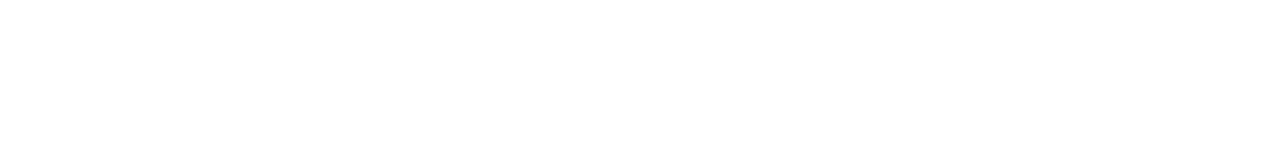
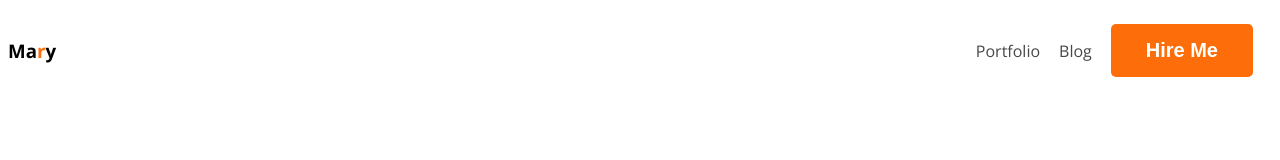
Before and after one commit to Sheikh-Md-Anisur-Rahman/web-developer-portfolio, a plain HTML site: page index.html in a window 1280 px wide. Drawn offline with nearby package versions, Linux system fonts and the light colour scheme.

Commit message:
nav added

```diff
--- a/index.html
+++ b/index.html
@@ -4,10 +4,21 @@
     <meta charset="UTF-8">
     <meta name="viewport" content="width=device-width, initial-scale=1.0">
     <title>Web Developer Portfolio</title>
+    <link rel="preconnect" href="https://fonts.googleapis.com">
+<link rel="preconnect" href="https://fonts.gstatic.com" crossorigin>
+<link href="https://fonts.googleapis.com/css2?family=Open+Sans:wght@400;700;800&display=swap" rel="stylesheet">
+<link rel="stylesheet" href="styles/portfolio.css">
 </head>
 <body>
     <header>
-
+        <nav>
+            <h3 class="nav-title">Ma<span class="primary-color">r</span>y</h3>
+            <ul>
+                <li><a href="">Portfolio</a></li>
+                <li><a href="">Blog</a></li>
+                <li><button class="button-primary" type="button">Hire Me</button></li>
+            </ul>
+        </nav>
     </header>
     <main>
 
--- /dev/null
+++ b/styles/portfolio.css
@@ -0,0 +1,43 @@
+/* Common Shared Style */
+body{
+    font-family: 'Lato', sans-serif ;
+    font-family: 'Open Sans', sans-serif;
+}
+.primary-color{
+    color:#FD6E0A;
+}
+.button-primary{
+    border-radius: 5px;
+    background: #FD6E0A;
+    border: 0;
+    color: white;
+    font-size: 20px;
+    font-weight: 700;
+    padding: 15px 35px;
+}
+/* nav related styles */
+nav{
+    display: flex;
+    justify-content: space-between;
+    align-items: center;
+}
+
+nav-title{
+    color: #181818);
+    font-size: 45px;
+    font-weight: 800;
+}
+
+nav > ul{
+    display: flex;
+    align-items: center;
+}
+
+nav li{
+    list-style: none;
+    margin-right: 19px;
+}
+li a{
+    text-decoration: none;
+    color:#474747;
+}
```
